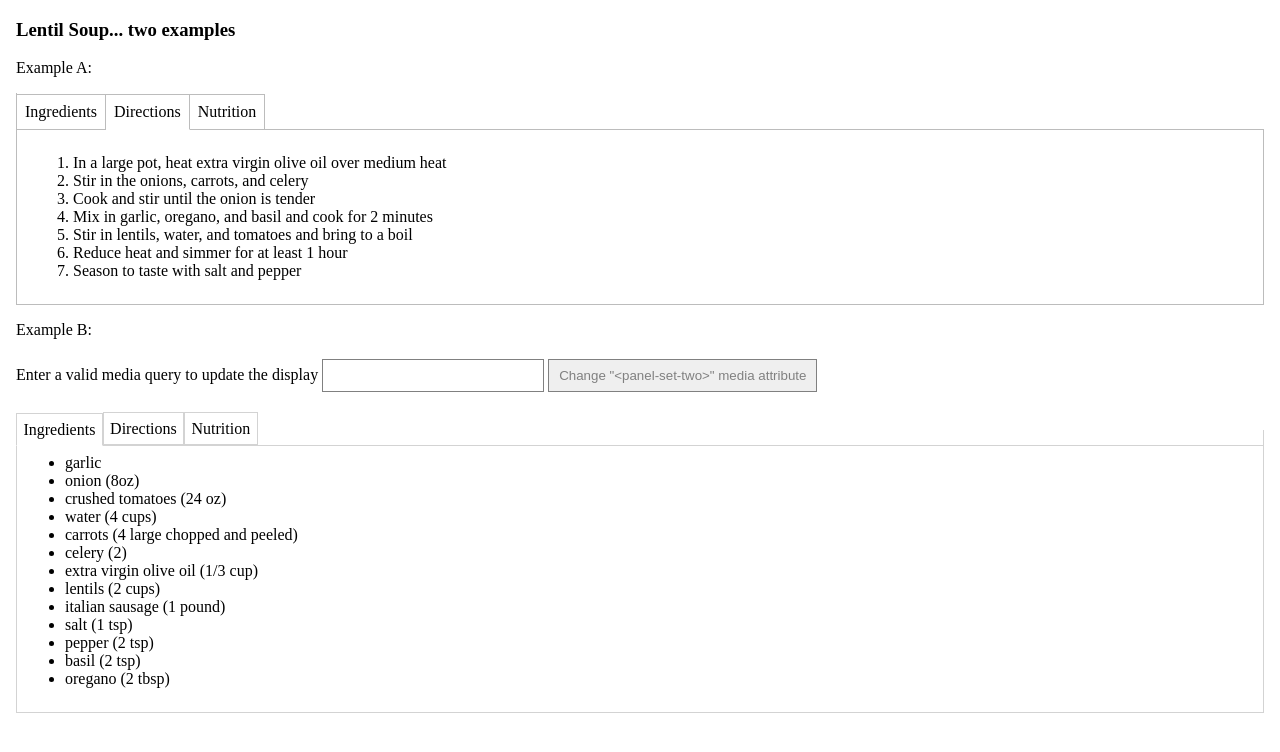
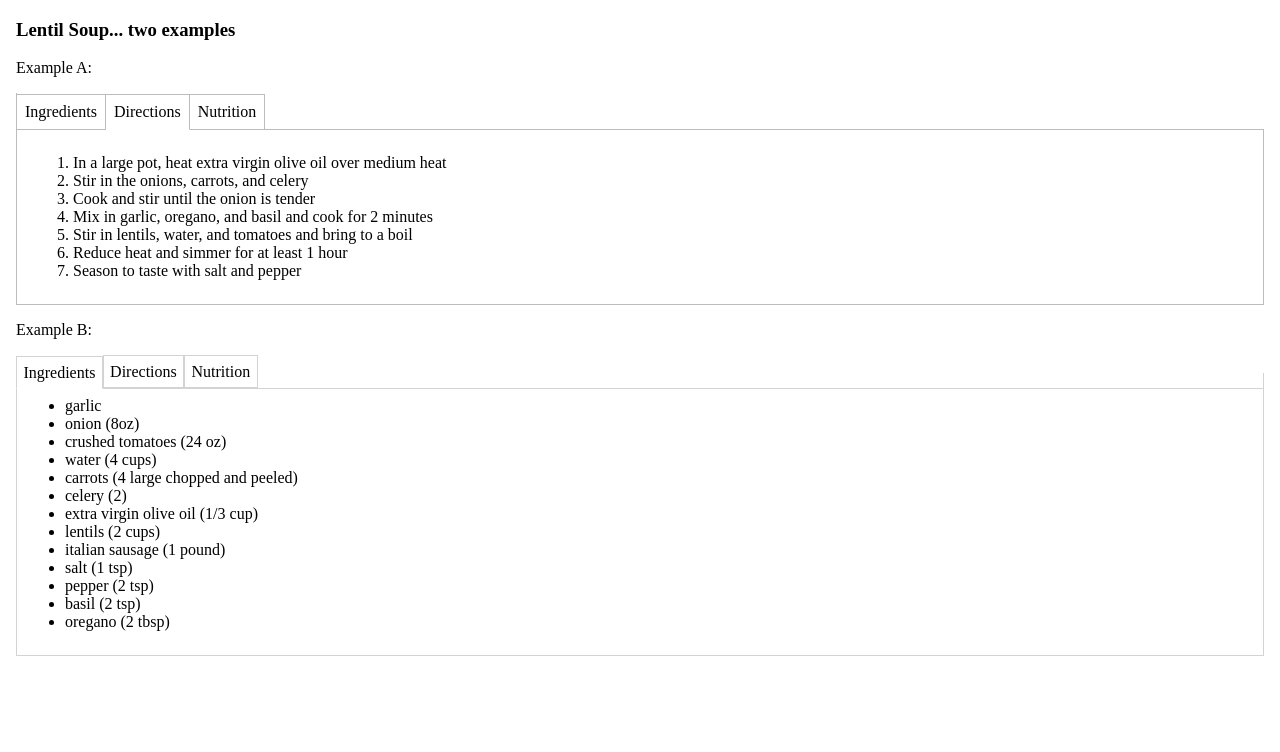
Before and after one commit to livecomponents/panel-set, a plain HTML site: page index.html in a window 1280 px wide. Drawn offline with Linux system fonts and the light colour scheme.

Commit message:
Revert "adding media attribute"
This reverts commit c347cad19645d3c9d284980e2b1252d5c92193c4.

```diff
--- a/index.html
+++ b/index.html
@@ -10,19 +10,6 @@
     <style>
       body {
         margin: 1rem;
-      }
-      form {
-        margin: 20px 0;
-      }
-      button,
-      input[type=text] {
-        border: solid 1px grey;
-        padding: 8px 10px;
-        color: grey;
-      }
-
-      input[type=text] {
-        width: 200px;
       }
       /*
         test: MacBook pro (mojave v10.14.1)
@@ -119,18 +106,12 @@ Powered by the ESHA Research Database © 2020,
 ESHA Research, Inc. All Rights Reserved
       </div>
     </panel-set>
-    <p>Example B:</p>
-    <div>
-      <form>
-        <label for="media-val">
-          Enter a valid media query to update the display
-          <input id="media-val" type="text" />
-        </label>
-        <button type="button" id="media-val-exec">Change "&lt;panel-set-two&gt;" media attribute</button>
-      </form>
-    </div>
+
+
+     <p>Example B:</p>
+
+
     <panel-set-two theme="default">
-
       <h2 x-title>Ingredients</h2>
       <div x-content>
         <ul>
@@ -211,11 +192,6 @@ ESHA Research, Inc. All Rights Reserved</pre
       panelSet.addEventListener('ps:change', function(evt){
         console.log(evt.detail);
       });
-      document.getElementById('media-val-exec').addEventListener('click', (evt) => {
-        evt.preventDefault();
-        const inputVal = document.getElementById('media-val').value;
-        document.querySelector('panel-set-two').setAttribute('media', inputVal);
-      });
     </script>
   </body>
 </html>
--- a/panel-set-two.mjs
+++ b/panel-set-two.mjs
@@ -1,14 +1,10 @@
 /* Originally written by Brian Kardell */
 (function() {
   class PanelSetTwo extends HTMLElement {
-    static get observedAttributes() { return [ "display", "media" ]; }
+    static get observedAttributes() { return [ "display" ]; }
 
     attributeChangedCallback(name, oldValue, newValue) {
       requestAnimationFrame(() => {
-        if(!newValue) { return; }
-        if (name === "media") {
-          this._mqDisplayCondition = newValue;
-        }
         if (name === "display") {
           if (newValue === "tabs") {
             this.tabSources
@@ -187,7 +183,7 @@
       // todo: figure this part out dynamically...
       this.activeTabIndex = 0;
       this.activeTab = this.tabSources[0];
-      let mql = window.matchMedia(this._mqDisplayCondition ? this._mqDisplayCondition : "(max-width: 720px)");
+      let mql = window.matchMedia("(max-width: 720px)");
       let mqh = evt => {
         this.setAttribute("display", mql.matches ? "accordion" : "tabs");
       };
```
